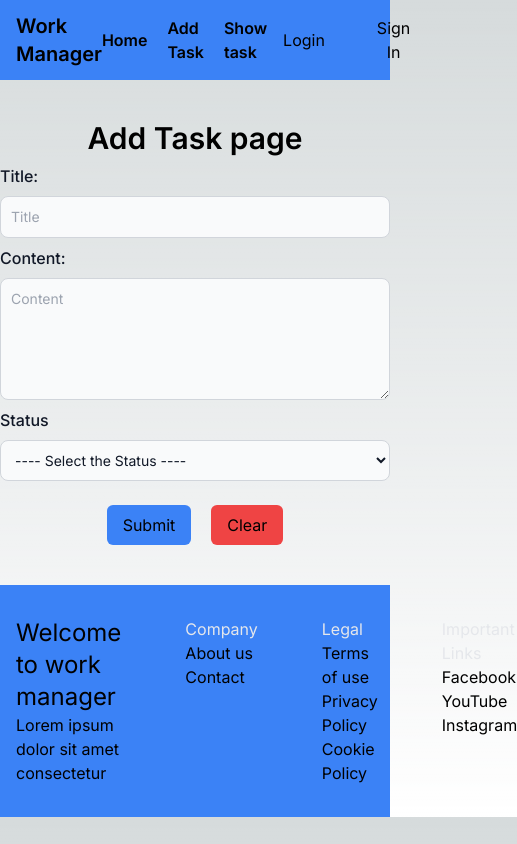
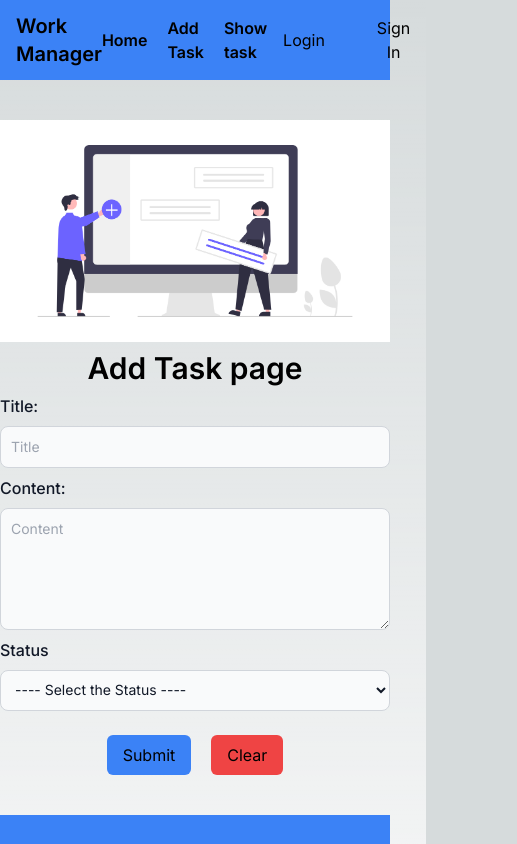
Before and after one commit to AbuBokorprog/work-manager, a Next.js app: page /addTask in a window 390 px wide. Shown: the top 844 px of the page, 517 px wide, since content can reach past the window. Built offline with nearby package versions, Linux system fonts and the light colour scheme.

Commit message:
add Task page created

```diff
--- a/app/addTask/page.jsx
+++ b/app/addTask/page.jsx
@@ -1,10 +1,22 @@
 import AddTaskForm from "@/components/addTaskForm";
 import React from "react";
-
+import Image from "next/image";
+import addTaskImage from "@/public/assets/addTaskImage.png";
 const AddTask = () => {
   return (
     <div className="my-10">
-      <h2 className="text-3xl font-semibold text-center">Add Task page</h2>
+      <Image
+        src={addTaskImage}
+        alt="Add Task Image"
+        width={600}
+        height={600}
+        // sizes="100vw"
+        placeholder="blur"
+        quality={70}
+        className="mx-auto w-auto h-auto"
+        priority
+      />
+      <h2 className="text-3xl my-2 font-semibold text-center">Add Task page</h2>
       <AddTaskForm />
     </div>
   );
--- a/components/addTaskForm.jsx
+++ b/components/addTaskForm.jsx
@@ -11,7 +11,28 @@ const AddTaskForm = () => {
   } = useForm();
 
   const onSubmit = (data) => {
-    console.log(data);
+    const title = data.title;
+    const content = data.content;
+    const status = data.status;
+    const task = {
+      title: title,
+      content: content,
+      status: status,
+      userId: "65b0b9eb46bed404d23091d5",
+    };
+    try {
+      fetch("http://localhost:3000/api/task", {
+        method: "POST",
+        headers: { "content-type": "application/json" },
+        body: JSON.stringify(task),
+      })
+        .then((res) => res.json())
+        .then((data) => {
+          console.log(data);
+        });
+    } catch (error) {
+      console.log({ error: error.message });
+    }
     reset();
   };
   return (
--- a/components/navbar_footer/footer.jsx
+++ b/components/navbar_footer/footer.jsx
@@ -3,19 +3,19 @@ import React from "react";
 const Footer = () => {
   return (
     <footer className="bg-blue-500 py-8">
-      <div className="flex gap-16 items-start">
-        <div className="ps-4 w-96">
+      <div className="lg:flex ps-2 lg:ps-0 gap-16 items-start">
+        <div className="lg:ps-4 w-96 my-2">
           <h4 className="text-2xl">Welcome to work manager</h4>
           <p className="">Lorem ipsum dolor sit amet consectetur</p>
         </div>
-        <div className="w-52">
+        <div className="w-52 my-2">
           <ul>
             <p className="text-gray-200">Company</p>
             <li>About us</li>
             <li>Contact</li>
           </ul>
         </div>
-        <div className="w-52">
+        <div className="w-52 my-2">
           <ul>
             <p className="text-gray-200">Legal</p>
             <li>Terms of use</li>
@@ -23,7 +23,7 @@ const Footer = () => {
             <li>Cookie Policy</li>
           </ul>
         </div>
-        <div className="w-52">
+        <div className="w-52 my-2">
           <ul>
             <p className="text-gray-200">Important Links</p>
             <li>Facebook</li>
```
Also changed, not shown: public/assets/addTaskImage.png (added).
